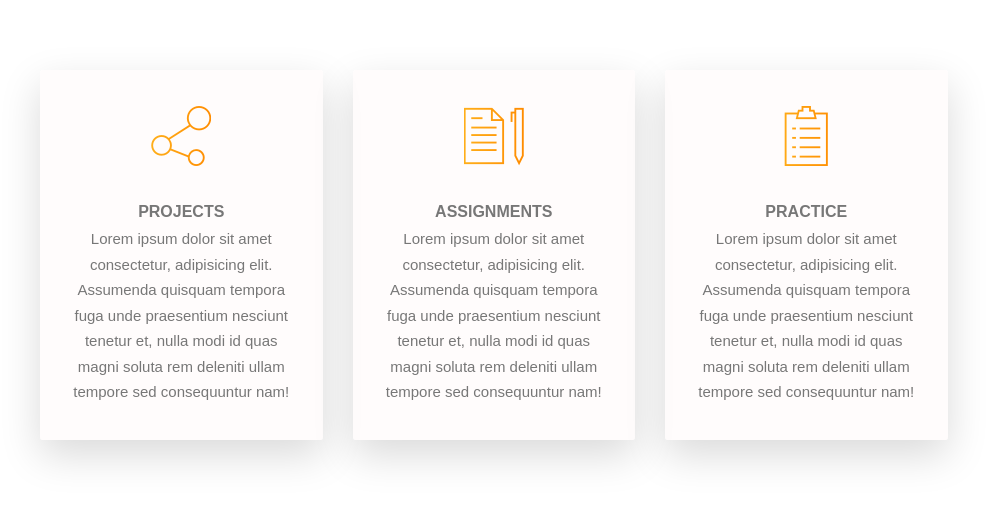
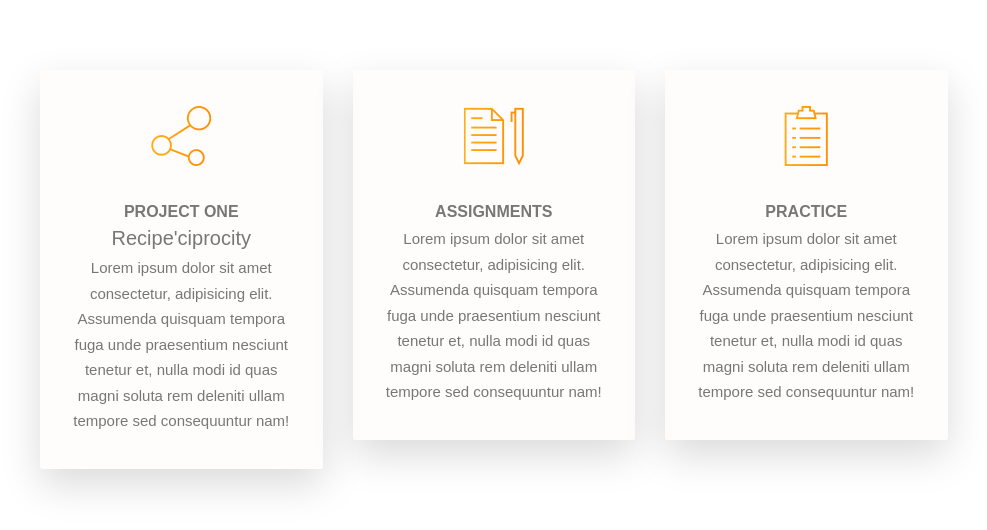
Before and after one commit to smentzer/portfolio, a plain HTML site: page Portfolio/projects.html in a window 1280 px wide. Shown: the whole page, without its empty margins (160-1147 px from the left). Drawn offline with nearby package versions, Linux system fonts and the light colour scheme; a web font is replaced by a local one.

```diff
--- a/Portfolio/projects.html
+++ b/Portfolio/projects.html
@@ -30,7 +30,8 @@
               href="Portfolio/projects.html"
               ><div class="feature-box">
                 <i class="feature-box__icon icon-basic-share"></i>
-                <h3 class="heading-tertiary">Projects</h3>
+                <h3 class="heading-tertiary">Project One</h3>
+                <h2 class="seconday">Recipe'ciprocity</h2>
                 <p class="feature-box__text">
                   Lorem ipsum dolor sit amet consectetur, adipisicing elit.
                   Assumenda quisquam tempora fuga unde praesentium nesciunt
```
Also changed, not shown: 1 other file.
